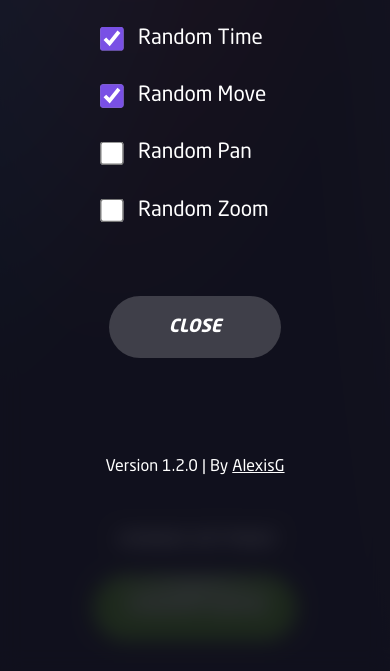
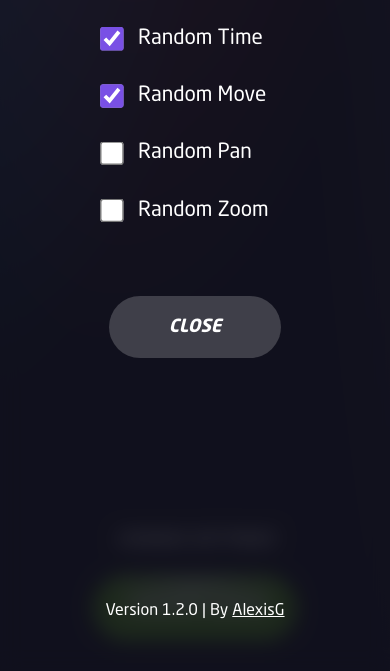
Before and after one commit to A1exisG/random-countries-for-GeoGuessr, a plain HTML site: page index.html in a window 390 px wide. Both pictures are taken after a click on the link "CHANGE SETTINGS". Shown: the part 173-844 px from the top of the page. Drawn offline with Linux system fonts and the light colour scheme.

Commit message:
fix footer mobile

```diff
--- a/style.css
+++ b/style.css
@@ -297,6 +297,11 @@ input:checked {
    footer {
       display: none;
    }
+
+   .footer {
+      position: fixed;
+      bottom: 50px;
+   }
 }
 
 /* CSS LOADER */
```
